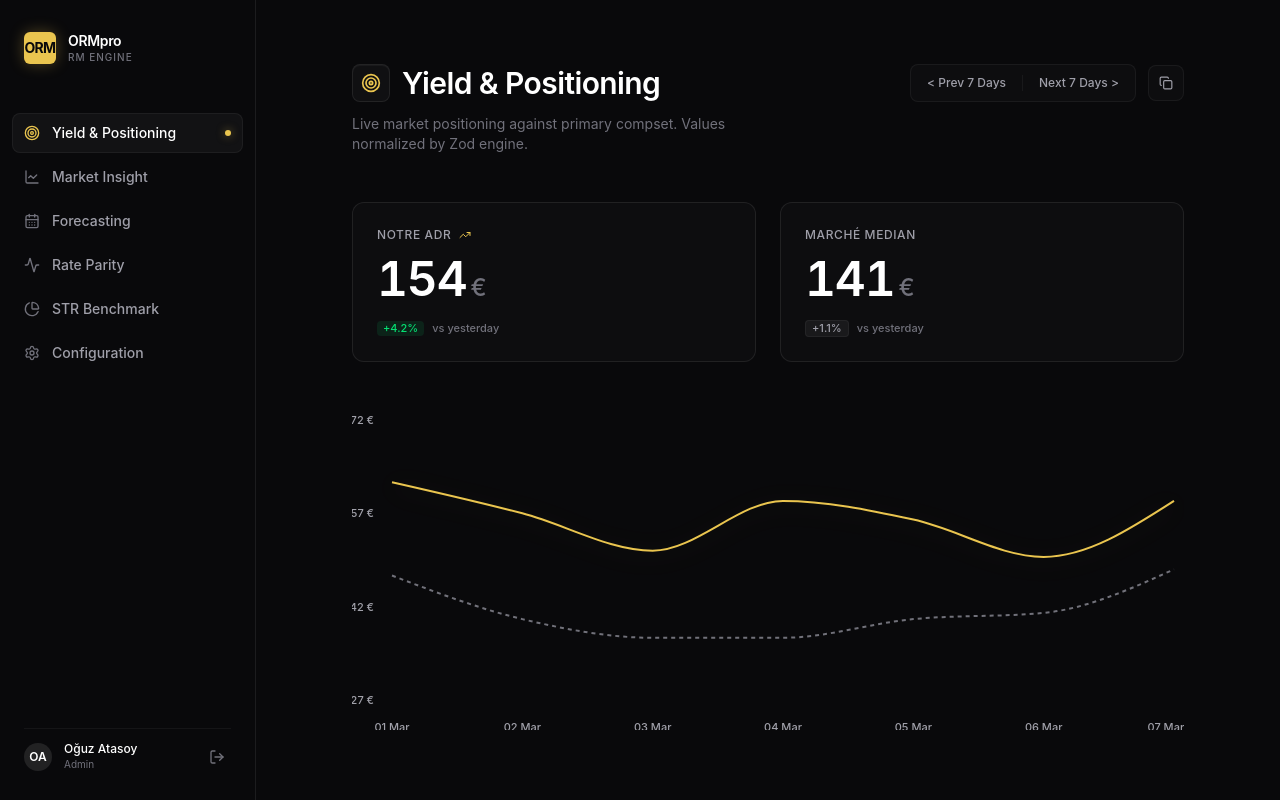
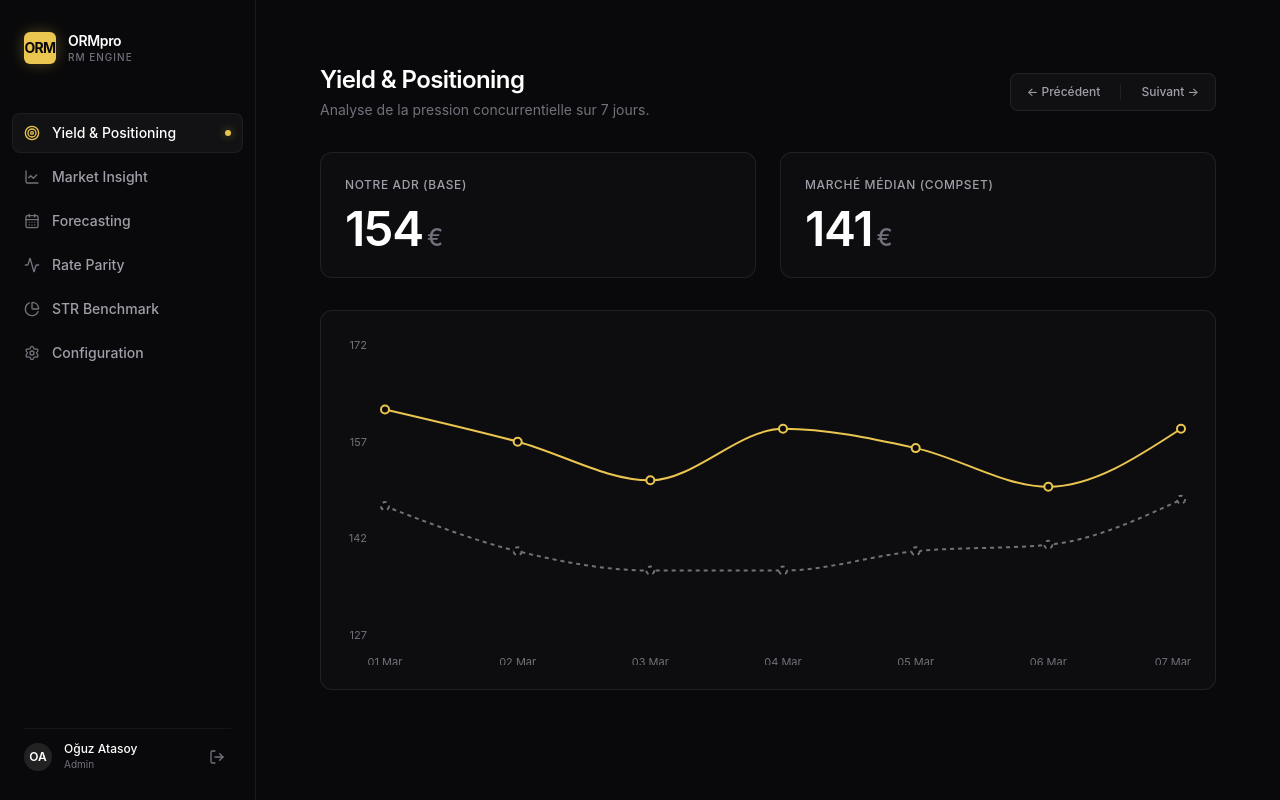
Before and after one commit to oguzatasoy2-hue/rm-dashboard-pro, a Next.js app: page / in a window 1280 px wide. Built offline with nearby package versions, Linux system fonts and the light colour scheme.

Commit message:
feat: upgrade YieldDashboard UI to Vercel standards with skeletons & chart design

```diff
--- a/src/components/YieldDashboard.tsx
+++ b/src/components/YieldDashboard.tsx
@@ -124,110 +124,90 @@ export default function YieldDashboard() {
   };
 
   return (
-    <motion.div
-      variants={containerVariants}
-      initial="hidden"
-      animate="visible"
-      className="w-full max-w-4xl mx-auto p-8 space-y-12 bg-[#09090B] text-white selection:bg-[#EAC54F]/30 pb-24"
-    >
+    <div className="w-full max-w-5xl mx-auto p-8 space-y-8 bg-[#09090B] text-white">
 
-      {/* 1. Header Section */}
-      <motion.div variants={itemVariants} className="flex flex-col gap-1">
+      {/* Header & Controls Premium */}
       <div className="flex items-center justify-between">
-          <div className="flex items-center gap-3">
-            <div className="p-2 rounded-lg bg-white/[0.03] border border-white/[0.08] shadow-[inset_0_1px_1px_rgba(255,255,255,0.05)]">
-              <Target size={20} className="text-[#EAC54F]" />
-            </div>
-            <h1 className="text-3xl font-semibold tracking-[-0.02em]">Yield & Positioning</h1>
+        <div>
+          <h1 className="text-2xl font-semibold tracking-tight text-white">Yield & Positioning</h1>
+          <p className="text-sm text-zinc-500 mt-1">Analyse de la pression concurrentielle sur 7 jours.</p>
         </div>
 
-          <div className="flex items-center gap-3">
-            <div className="flex items-center p-1 rounded-lg bg-white/[0.02] border border-white/[0.05]">
+        {/* Boutons d'ingénierie (Styled) */}
+        <div className="flex items-center gap-2 p-1 bg-white/[0.03] border border-white/[0.08] rounded-lg">
           <button
             onClick={() => setWeekOffset(w => w - 1)}
-                className="px-3 py-1.5 text-xs font-medium text-zinc-400 hover:text-white rounded-md hover:bg-white/5 transition-colors"
+            className="px-3 py-1.5 text-xs font-medium rounded-md text-zinc-400 hover:text-white hover:bg-white/[0.08] transition-all"
           >
-                &lt; Prev 7 Days
+            ← Précédent
           </button>
-              <div className="w-[1px] h-4 bg-white/[0.05] mx-1"></div>
+          <div className="w-[1px] h-4 bg-white/[0.08]"></div>
           <button
             onClick={() => setWeekOffset(w => w + 1)}
-                className="px-3 py-1.5 text-xs font-medium text-zinc-400 hover:text-white rounded-md hover:bg-white/5 transition-colors"
+            className="px-3 py-1.5 text-xs font-medium rounded-md text-zinc-400 hover:text-white hover:bg-white/[0.08] transition-all"
           >
-                Next 7 Days &gt;
-              </button>
-            </div>
-
-            <button
-              onClick={copyToClipboard}
-              className="group flex items-center justify-center w-9 h-9 rounded-lg bg-white/[0.02] hover:bg-white/[0.06] border border-white/[0.05] hover:border-white/[0.1] transition-all duration-300"
-              title="Copy Raw JSON"
-            >
-              {isCopied ? <Check size={14} className="text-green-400" /> : <Copy size={14} className="text-zinc-400 group-hover:text-white" />}
+            Suivant →
           </button>
         </div>
       </div>
-        <p className="text-sm text-zinc-500 max-w-md mt-2">Live market positioning against primary compset. Values normalized by Zod engine.</p>
-      </motion.div>
 
-      {/* 2. KPIs Layout */}
-      <motion.div variants={itemVariants} className="grid grid-cols-2 gap-6 relative">
-        {isLoading && (
-          <div className="absolute inset-0 z-10 bg-[#09090B]/50 backdrop-blur-sm rounded-xl flex items-center justify-center">
-            <Loader2 size={24} className="animate-spin text-[#EAC54F]" />
-          </div>
+      {/* KPIs Layout avec Skeleton Loader */}
+      <div className="grid grid-cols-2 gap-6 relative">
+        <div className="bg-[#FFFFFF]/[0.02] border border-white/[0.08] rounded-xl p-6 transition-all hover:bg-white/[0.04]">
+          <p className="text-zinc-400 text-xs uppercase tracking-[0.05em] font-medium mb-3">Notre ADR (Base)</p>
+          <div className="flex items-baseline gap-1 h-12">
+            {isLoading ? (
+              <div className="w-24 h-10 bg-white/[0.05] rounded-md animate-pulse"></div>
+            ) : (
+              <>
+                <p className="text-5xl font-semibold text-white tracking-tight">{data?.currentHotelAdr}</p>
+                <span className="text-2xl text-zinc-500 font-medium">{data?.currency}</span>
+              </>
             )}
-
-        {/* KPI 1 */}
-        <div className="group relative bg-[#FFFFFF]/[0.02] border border-white/[0.08] rounded-xl p-6 overflow-hidden transition-all duration-500 hover:bg-[#FFFFFF]/[0.04] hover:-translate-y-[2px]">
-          <div className="absolute top-0 right-0 w-32 h-32 bg-[#EAC54F]/5 rounded-full blur-3xl -translate-y-1/2 translate-x-1/2 opacity-0 group-hover:opacity-100 transition-opacity duration-700"></div>
-          <p className="text-zinc-400 text-xs uppercase tracking-[0.05em] font-medium mb-3 flex items-center gap-2">
-            Notre ADR
-            <TrendingUp size={12} className="text-[#EAC54F]" />
-          </p>
-          <div className="flex items-baseline gap-1">
-            <p className="text-5xl font-semibold text-white tabular-nums tracking-tight">{data?.currentHotelAdr}</p>
-            <span className="text-2xl text-zinc-500 font-medium">{data?.currency}</span>
-          </div>
-          <div className="mt-4 flex items-center gap-2 text-[11px] font-medium">
-            <span className="text-green-400 bg-green-400/10 px-1.5 py-0.5 rounded leading-none">+4.2%</span>
-            <span className="text-zinc-500">vs yesterday</span>
           </div>
         </div>
 
-        {/* KPI 2 */}
-        <div className="group relative bg-[#FFFFFF]/[0.02] border border-white/[0.08] rounded-xl p-6 transition-all duration-500 hover:bg-[#FFFFFF]/[0.04] hover:-translate-y-[2px]">
-          <p className="text-zinc-400 text-xs uppercase tracking-[0.05em] font-medium mb-3">Marché Median</p>
-          <div className="flex items-baseline gap-1">
-            <p className="text-5xl font-semibold text-white tabular-nums tracking-tight">{data?.currentCompSetAdr}</p>
+        <div className="bg-[#FFFFFF]/[0.02] border border-white/[0.08] rounded-xl p-6 transition-all hover:bg-white/[0.04]">
+          <p className="text-zinc-400 text-xs uppercase tracking-[0.05em] font-medium mb-3">Marché Médian (Compset)</p>
+          <div className="flex items-baseline gap-1 h-12">
+            {isLoading ? (
+              <div className="w-24 h-10 bg-white/[0.05] rounded-md animate-pulse"></div>
+            ) : (
+              <>
+                <p className="text-5xl font-semibold text-white tracking-tight">{data?.currentCompSetAdr}</p>
                 <span className="text-2xl text-zinc-500 font-medium">{data?.currency}</span>
+              </>
+            )}
           </div>
-          <div className="mt-4 flex items-center gap-2 text-[11px] font-medium">
-            <span className="text-zinc-400 bg-white/5 px-1.5 py-0.5 rounded leading-none border border-white/5">+1.1%</span>
-            <span className="text-zinc-500">vs yesterday</span>
         </div>
       </div>
 
-      </motion.div>
-
-      {/* 3. Recharts Visualizer */}
-      <motion.div variants={itemVariants} className="w-full h-[320px] relative">
-        {isLoading && (
-          <div className="absolute inset-0 z-10 bg-[#09090B]/50 backdrop-blur-sm rounded-xl flex items-center justify-center"></div>
-        )}
+      {/* Recharts Visualizer */}
+      <div className="w-full h-[380px] bg-[#FFFFFF]/[0.02] border border-white/[0.08] rounded-xl p-6 relative">
+        {isLoading ? (
+          <div className="w-full h-full flex flex-col items-center justify-center gap-3">
+            <Loader2 className="animate-spin text-zinc-500" size={24} />
+            <span className="text-xs text-zinc-500 font-medium tracking-wide">Calcul des projections...</span>
+          </div>
+        ) : (
           <ResponsiveContainer width="100%" height="100%">
             <LineChart data={data?.chartData} margin={{ top: 10, right: 10, left: -20, bottom: 0 }}>
-            <rect x="0" y="0" width="100%" height="100%" fill="transparent" />
-            <XAxis dataKey="timestamp" axisLine={false} tickLine={false} tick={{ fill: '#A1A1AA', fontSize: 11, fontWeight: 500 }} dy={15} />
-            <YAxis axisLine={false} tickLine={false} tick={{ fill: '#A1A1AA', fontSize: 11, fontWeight: 500 }} dx={-10} domain={['dataMin - 10', 'dataMax + 10']} tickFormatter={(val) => `${val} €`} />
-            <Tooltip content={<CustomTooltip />} cursor={{ fill: 'rgba(255,255,255,0.02)', strokeWidth: 0 }} />
+              <XAxis dataKey="timestamp" axisLine={false} tickLine={false} tick={{ fill: '#71717A', fontSize: 11 }} dy={15} />
+              <YAxis axisLine={false} tickLine={false} tick={{ fill: '#71717A', fontSize: 11 }} dx={-10} domain={['dataMin - 10', 'dataMax + 10']} />
 
-            <Line type="monotone" dataKey="compSetAvgPrice" stroke="#71717A" strokeWidth={2} strokeDasharray="4 4" dot={false} activeDot={{ r: 4, fill: '#71717A', stroke: '#09090B', strokeWidth: 2 }} isAnimationActive={!isLoading} />
-            <Line type="monotone" dataKey="hotelPrice" stroke="#EAC54F" strokeWidth={2} dot={false} activeDot={{ r: 5, fill: '#EAC54F', stroke: '#09090B', strokeWidth: 2, style: { filter: 'drop-shadow(0 0 8px rgba(234, 197, 79, 0.6))' } }} isAnimationActive={!isLoading} style={{ filter: 'drop-shadow(0 4px 12px rgba(234, 197, 79, 0.15))' }} />
+              {/* Custom Tooltip Dark Mode */}
+              <Tooltip
+                contentStyle={{ backgroundColor: '#18181B', borderColor: 'rgba(255,255,255,0.1)', borderRadius: '8px', color: '#fff', fontSize: '12px', boxShadow: '0 10px 30px rgba(0,0,0,0.5)' }}
+                itemStyle={{ color: '#EAC54F', fontWeight: 600 }}
+              />
+
+              <Line type="monotone" name="Marché (€)" dataKey="compSetAvgPrice" stroke="#71717A" strokeWidth={2} strokeDasharray="4 4" dot={{ fill: '#09090B', r: 4, strokeWidth: 2 }} activeDot={{ r: 6 }} />
+              <Line type="monotone" name="Oğuz ADR (€)" dataKey="hotelPrice" stroke="#EAC54F" strokeWidth={2} dot={{ fill: '#09090B', r: 4, strokeWidth: 2 }} activeDot={{ r: 6, stroke: '#EAC54F', strokeWidth: 2, fill: '#09090B' }} />
             </LineChart>
           </ResponsiveContainer>
-      </motion.div>
+        )}
+      </div>
 
-    </motion.div>
+    </div>
   );
 }
```
Lines whose indentation alone changed are shown as unchanged.
